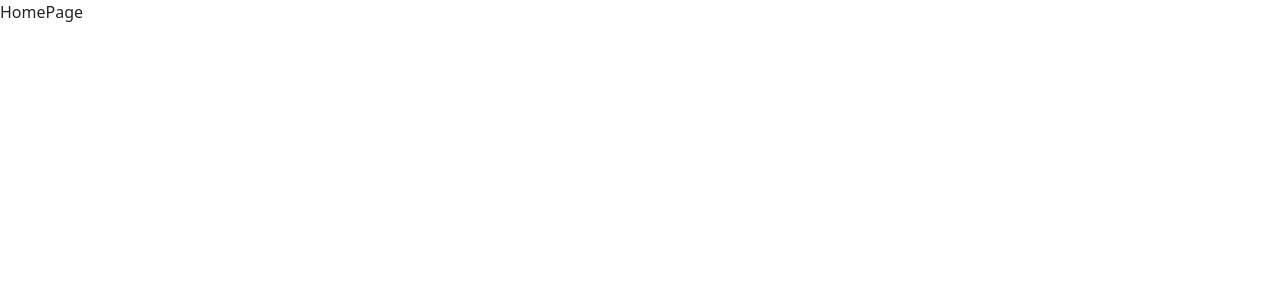
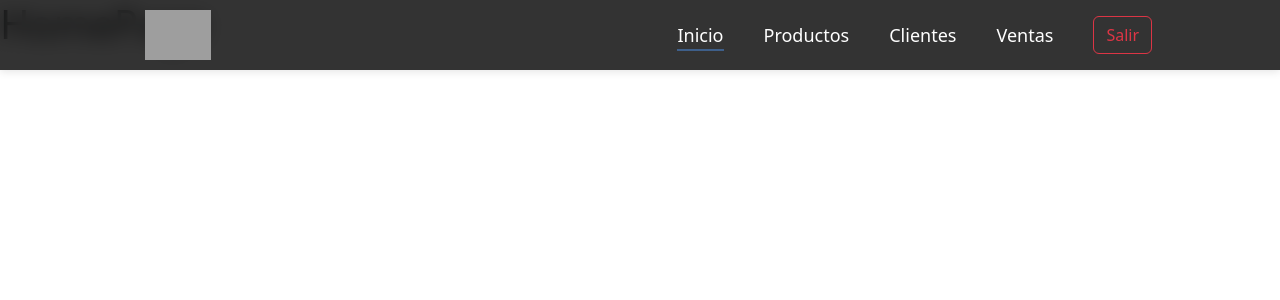
Before and after one commit to frandg47/SGsoderia, a React (Vite) app: page /home in a window 1280 px wide. Shown: the top 300 px of the page. Built offline with nearby package versions, Linux system fonts and the light colour scheme; grey boxes are pictures that could not be loaded; the HTML template or start-up script is replaced by a standard one.

Commit message:
agregando navbar

```diff
--- /dev/null
+++ b/src/components/Navbar.jsx
@@ -0,0 +1,74 @@
+import React, { useState } from "react";
+import { Link, useLocation, useNavigate } from "react-router-dom";
+import "../styles/navbar.css";
+
+const Navbar = () => {
+  const [menuOpen, setMenuOpen] = useState(false);
+  const location = useLocation();
+  const navigate = useNavigate();
+
+  const isActive = (path) => {
+    if (path === "/proyectos") {
+      return location.pathname.startsWith("/proyectos");
+    }
+    return location.pathname === path;
+  };
+
+
+
+  return (
+    <header className="main-header">
+      <span className="main-logo" onClick={() => navigate("/home")}>
+        <img src="/LOGO 2.png" alt="logo" width={100} height={50} />
+      </span>
+
+      <nav className={`main-navbar ${menuOpen ? "menu-active" : ""}`}>
+        <Link
+          to="/"
+          className={isActive("/home") ? "active-link" : ""}
+          onClick={() => setMenuOpen(false)}
+        >
+          Inicio
+        </Link>
+        <Link
+          to="/proyectos"
+          className={isActive("/productos") ? "active-link" : ""}
+          onClick={() => setMenuOpen(false)}
+        >
+          Productos
+        </Link>
+        <Link
+        to={"/clientes"}
+          className="link-button"
+          onClick={() => setMenuOpen(false)}
+        >
+          Clientes
+        </Link>
+        <Link
+          to={"/ventas"}
+          className="link-button"
+          onClick={() => setMenuOpen(false)}
+        >
+          Ventas
+        </Link>
+        <button
+          className="btn btn-outline-danger"
+          onClick={() => setMenuOpen(false)}
+        >
+          Salir
+        </button>
+      </nav>
+
+      <div
+        className={`main-menu-toggle ${menuOpen ? "toggle-open" : ""}`}
+        onClick={() => setMenuOpen(!menuOpen)}
+      >
+        <span></span>
+        <span></span>
+        <span></span>
+      </div>
+    </header>
+  );
+};
+
+export default Navbar;
--- a/src/index.css
+++ b/src/index.css
@@ -4,7 +4,3 @@
   box-sizing: border-box;
   font-family: system-ui, Avenir, Helvetica, Arial, sans-serif;
 }
-
-a {
-  text-decoration: none;
-}
--- a/src/pages/HomePage.jsx
+++ b/src/pages/HomePage.jsx
@@ -1,8 +1,12 @@
 import React from 'react'
+import Navbar from '../components/Navbar'
 
 const HomePage = () => {
   return (
-    <div>HomePage</div>
+    <div>
+      <Navbar />
+      <h1>HomePage</h1>
+    </div>
   )
 }
 
--- /dev/null
+++ b/src/styles/navbar.css
@@ -0,0 +1,151 @@
+.main-header {
+    position: fixed;
+    top: 0;
+    left: 0;
+    width: 100%;
+    padding: 10px 10%;
+    background-color: rgba(0, 0, 0, 0.8);
+    backdrop-filter: blur(10px);
+    -webkit-backdrop-filter: blur(10px);
+    display: flex;
+    justify-content: space-between;
+    align-items: center;
+    z-index: 100;
+    box-shadow: 0 2px 8px rgba(0, 0, 0, 0.1);
+}
+
+.main-logo {
+    cursor: pointer;
+    transition: transform 0.2s ease;
+}
+
+.main-logo img {
+    height: 50px;
+    object-fit: contain;
+}
+
+.main-logo:hover {
+    transform: scale(1.05);
+}
+
+/* Navbar base */
+.main-navbar {
+    display: flex;
+    gap: 40px;
+    align-items: center;
+}
+
+.main-navbar a {
+    position: relative;
+    font-size: 18px;
+    color: #fff;
+    font-weight: 500;
+    text-decoration: none;
+}
+
+.main-navbar a::before {
+    content: '';
+    position: absolute;
+    top: 100%;
+    left: 0;
+    width: 0%;
+    height: 2px;
+    background: #3e5f8a;
+    transition: 0.3s;
+}
+
+.main-navbar a:hover::before {
+    width: 100%;
+}
+
+/* Menú hamburguesa */
+.main-menu-toggle {
+    display: none;
+    flex-direction: column;
+    cursor: pointer;
+    gap: 5px;
+}
+
+.main-menu-toggle span {
+    width: 25px;
+    height: 3px;
+    background-color: white;
+    border-radius: 2px;
+    transition: 0.3s;
+}
+
+/* Animación de la X */
+.main-menu-toggle.toggle-open span:nth-child(1) {
+    transform: rotate(45deg) translate(5px, 5px);
+}
+
+.main-menu-toggle.toggle-open span:nth-child(2) {
+    opacity: 0;
+}
+
+.main-menu-toggle.toggle-open span:nth-child(3) {
+    transform: rotate(-45deg) translate(5px, -5px);
+}
+
+/* Responsive */
+@media (max-width: 768px) {
+    /* .main-header {
+        position: absolute;
+    } */
+
+    .main-menu-toggle {
+        display: flex;
+    }
+
+    .main-navbar {
+        position: absolute;
+        top: 100%;
+        left: 0;
+        width: 100%;
+        background-color: #0f0f0f;
+        flex-direction: column;
+        align-items: center;
+        padding: 20px 0;
+        display: none;
+    }
+
+    .main-navbar.menu-active {
+        display: flex;
+    }
+
+    .main-navbar a {
+        margin: 10px 0;
+    }
+}
+
+.main-navbar .active-link::before {
+    width: 100%;
+    background-color: #3e5f8a;
+}
+
+.link-button {
+    background: none;
+    border: none;
+    color: white;
+    font-size: 18px;
+    font-weight: 500;
+    text-decoration: none;
+    cursor: pointer;
+    position: relative;
+    padding: 0;
+}
+
+.link-button::before {
+    content: '';
+    position: absolute;
+    top: 100%;
+    left: 0;
+    width: 0%;
+    height: 2px;
+    background: #3e5f8a;
+    transition: 0.3s;
+}
+
+.link-button:hover::before {
+    width: 100%;
+}
```
